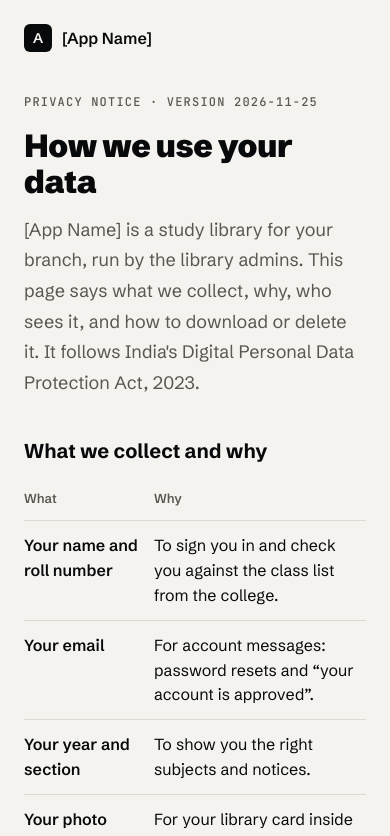
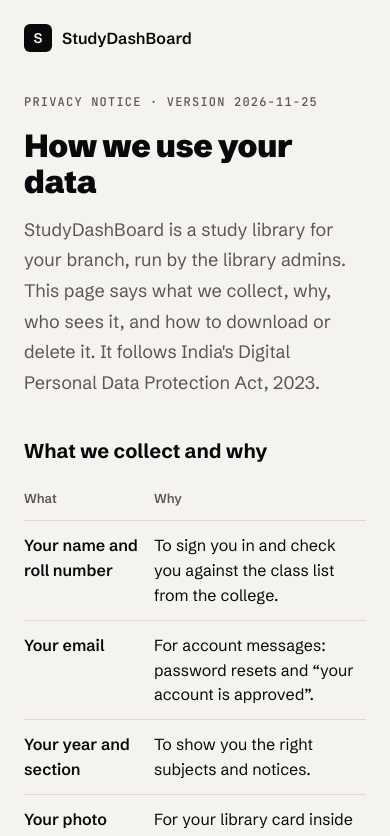
Before and after one commit to Yashwanth-dev-ops/Mahesh_PR, a Next.js app in the folder app/: page /privacy in a window 390 px wide. Shown: the top 836 px of the page. Built offline with nearby package versions, Linux system fonts and the light colour scheme.

Commit message:
Name the app StudyDashBoard
APP_NAME is now StudyDashBoard; the logo square shows its first letter
instead of a hardcoded A (app nav, auth pages, privacy, phone preview,
emails). Docs record the decision.

```diff
--- a/app/scripts/backup.mjs
+++ b/app/scripts/backup.mjs
@@ -66,7 +66,7 @@ async function main() {
   const db = createClient(process.env.NEXT_PUBLIC_SUPABASE_URL, process.env.SUPABASE_SERVICE_ROLE_KEY, { auth: { persistSession: false } });
   const day = new Date().toISOString().slice(0, 10);
   const work = mkdtempSync(join(tmpdir(), "library-backup-"));
-  const manifest = { app: "[App Name] library", createdAt: new Date().toISOString(), source: process.env.NEXT_PUBLIC_SUPABASE_URL, buckets: [], files: [], db: [], filesOnly: FILES_ONLY };
+  const manifest = { app: "StudyDashBoard library", createdAt: new Date().toISOString(), source: process.env.NEXT_PUBLIC_SUPABASE_URL, buckets: [], files: [], db: [], filesOnly: FILES_ONLY };
 
   try {
     const { data: buckets, error } = await db.storage.listBuckets();
--- a/app/scripts/setup-email.mjs
+++ b/app/scripts/setup-email.mjs
@@ -12,7 +12,7 @@ import nodemailer from "nodemailer";
 
 const { SMTP_USER: user, SMTP_PASS: pass } = process.env;
 const host = process.env.SMTP_HOST || "smtp.gmail.com", port = Number(process.env.SMTP_PORT || 465);
-const APP = "[App Name]";
+const APP = "StudyDashBoard";
 const tokenFile = `${homedir()}/.supabase/access-token`;
 const token = process.env.SUPABASE_ACCESS_TOKEN || (existsSync(tokenFile) && readFileSync(tokenFile, "utf8").trim());
 const ref = existsSync("supabase/.temp/project-ref") && readFileSync("supabase/.temp/project-ref", "utf8").trim();
--- a/app/src/app/privacy/page.tsx
+++ b/app/src/app/privacy/page.tsx
@@ -20,7 +20,7 @@ export default function PrivacyPage() {
   return (
     <div className="pv-page">
       <header className="pv-top">
-        <Link href="/" className="pv-home"><span className="pv-mark" aria-hidden="true">A</span>{APP_NAME}</Link>
+        <Link href="/" className="pv-home"><span className="pv-mark" aria-hidden="true">{APP_NAME[0]}</span>{APP_NAME}</Link>
       </header>
       <main className="pv-main">
         <article className="pv-doc">
--- a/app/src/components/app/AppNav.tsx
+++ b/app/src/components/app/AppNav.tsx
@@ -21,7 +21,7 @@ const isOn = (path: string, href: string) =>
 export function AppTop() {
   return (
     <header className="ap-top">
-      <Link href="/home" className="ap-brand"><span className="ap-mark" aria-hidden="true">A</span><span>{APP_NAME}</span></Link>
+      <Link href="/home" className="ap-brand"><span className="ap-mark" aria-hidden="true">{APP_NAME[0]}</span><span>{APP_NAME}</span></Link>
       <span className="ap-topIcons">
         <Link href="/search" className="ap-iconLink" aria-label="Search"><Svg d={Icon.search} /></Link>
         <Link href="/notices" className="ap-iconLink" aria-label="Notices"><Svg d={Icon.bell} /></Link>
@@ -35,7 +35,7 @@ export function AppNav() {
   const path = usePathname();
   return (
     <nav className="ap-nav" aria-label="App">
-      <Link href="/home" className="ap-brand ap-brandSide"><span className="ap-mark" aria-hidden="true">A</span><span>{APP_NAME}</span></Link>
+      <Link href="/home" className="ap-brand ap-brandSide"><span className="ap-mark" aria-hidden="true">{APP_NAME[0]}</span><span>{APP_NAME}</span></Link>
       <ul>
         {LINKS.map((l) => (
           <li key={l.href}>
--- a/app/src/components/auth/AuthShell.tsx
+++ b/app/src/components/auth/AuthShell.tsx
@@ -15,7 +15,7 @@ export function AuthShell({ id, kicker, title, lead, children }: { id: string; k
       <div className="au-side">
         <header className="au-top">
           <Link href="/" className="au-home">
-            <span className="au-mark" aria-hidden="true">A</span>
+            <span className="au-mark" aria-hidden="true">{APP_NAME[0]}</span>
             {APP_NAME}
           </Link>
           <Link href="/privacy" className="au-privacy">Privacy</Link>
--- a/app/src/components/landing/PhonePreview.tsx
+++ b/app/src/components/landing/PhonePreview.tsx
@@ -28,7 +28,7 @@ export function PhonePreview() {
   return (
     <div className="ph-screen" ref={ref}>
       <div className="ph-top">
-        <span className="ph-mark">A</span>
+        <span className="ph-mark">{APP_NAME[0]}</span>
         <span className="ph-name">{APP_NAME}</span>
         <span className="ph-ic"><svg width="22" height="22" viewBox="0 0 24 24" {...icon}><circle cx="11" cy="11" r="8" /><path d="m21 21-4.3-4.3" /></svg></span>
         <span className="ph-ic"><svg width="22" height="22" viewBox="0 0 24 24" {...icon}><path d="M6 8a6 6 0 0 1 12 0c0 7 3 9 3 9H3s3-2 3-9 M10.3 21a1.94 1.94 0 0 0 3.4 0" /></svg><i className="ph-badge" /></span>
--- a/app/src/lib/email.ts
+++ b/app/src/lib/email.ts
@@ -27,7 +27,7 @@ export function emailFrame(title: string, body: string, button: { label: string;
 <table role="presentation" width="100%" cellpadding="0" cellspacing="0" style="background:#f5f3ef;padding:32px 16px"><tr><td align="center">
 <table role="presentation" width="100%" cellpadding="0" cellspacing="0" style="max-width:480px;background:#ffffff;border:1px solid #dedad2;border-radius:16px">
 <tr><td style="background:#08090b;border-radius:16px 16px 0 0;padding:20px 24px;color:#f5f3ef;font-weight:bold;font-size:16px">
-<span style="display:inline-block;width:28px;height:28px;line-height:28px;text-align:center;background:#ffc900;color:#08090b;border-radius:6px;margin-right:10px">A</span>${esc(APP_NAME)}</td></tr>
+<span style="display:inline-block;width:28px;height:28px;line-height:28px;text-align:center;background:#ffc900;color:#08090b;border-radius:6px;margin-right:10px">${APP_NAME[0]}</span>${esc(APP_NAME)}</td></tr>
 <tr><td style="padding:28px 24px 8px"><h1 style="margin:0 0 12px;font-size:24px;line-height:1.2">${esc(title)}</h1>
 <p style="margin:0 0 24px;font-size:16px;line-height:1.55;color:#5a5750">${body}</p>
 <a href="${esc(button.url)}" style="display:inline-block;background:#ffc900;color:#08090b;text-decoration:none;font-weight:bold;font-size:16px;padding:14px 24px;border-radius:999px">${esc(button.label)}</a></td></tr>
--- a/app/src/lib/site.ts
+++ b/app/src/lib/site.ts
@@ -1,5 +1,5 @@
 // Product name is a placeholder until it is chosen at the end of the project (see docs/AGENTS.md).
-export const APP_NAME = "[App Name]";
+export const APP_NAME = "StudyDashBoard";
 export const APP_DESCRIPTION =
   "Chapter notes, past question papers and college notices for AI-ML students, checked by admins.";
 
--- a/app/supabase/templates/recovery.html
+++ b/app/supabase/templates/recovery.html
@@ -2,7 +2,7 @@
 <table role="presentation" width="100%" cellpadding="0" cellspacing="0" style="background:#f5f3ef;padding:32px 16px"><tr><td align="center">
 <table role="presentation" width="100%" cellpadding="0" cellspacing="0" style="max-width:480px;background:#ffffff;border:1px solid #dedad2;border-radius:16px">
 <tr><td style="background:#08090b;border-radius:16px 16px 0 0;padding:20px 24px;color:#f5f3ef;font-weight:bold;font-size:16px">
-<span style="display:inline-block;width:28px;height:28px;line-height:28px;text-align:center;background:#ffc900;color:#08090b;border-radius:6px;margin-right:10px">A</span>[App Name]</td></tr>
+<span style="display:inline-block;width:28px;height:28px;line-height:28px;text-align:center;background:#ffc900;color:#08090b;border-radius:6px;margin-right:10px">S</span>StudyDashBoard</td></tr>
 <tr><td style="padding:28px 24px 8px"><h1 style="margin:0 0 12px;font-size:24px;line-height:1.2">Set a new password</h1>
 <p style="margin:0 0 24px;font-size:16px;line-height:1.55;color:#5a5750">Someone asked to reset the password for your account. The link works for one hour.</p>
 <a href="{{ .ConfirmationURL }}" style="display:inline-block;background:#ffc900;color:#08090b;text-decoration:none;font-weight:bold;font-size:16px;padding:14px 24px;border-radius:999px">Choose a new password</a></td></tr>
```
Also changed, not shown: 5 other files (tests, documents, lock files or other folders).
